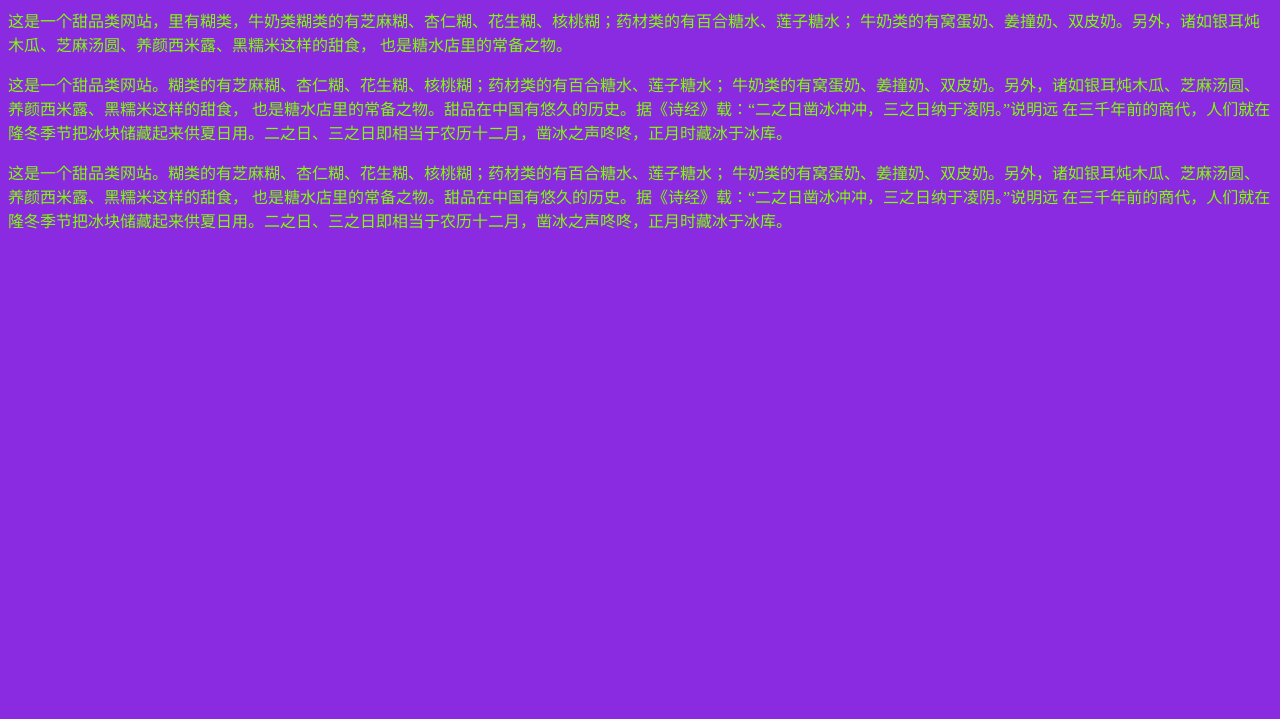
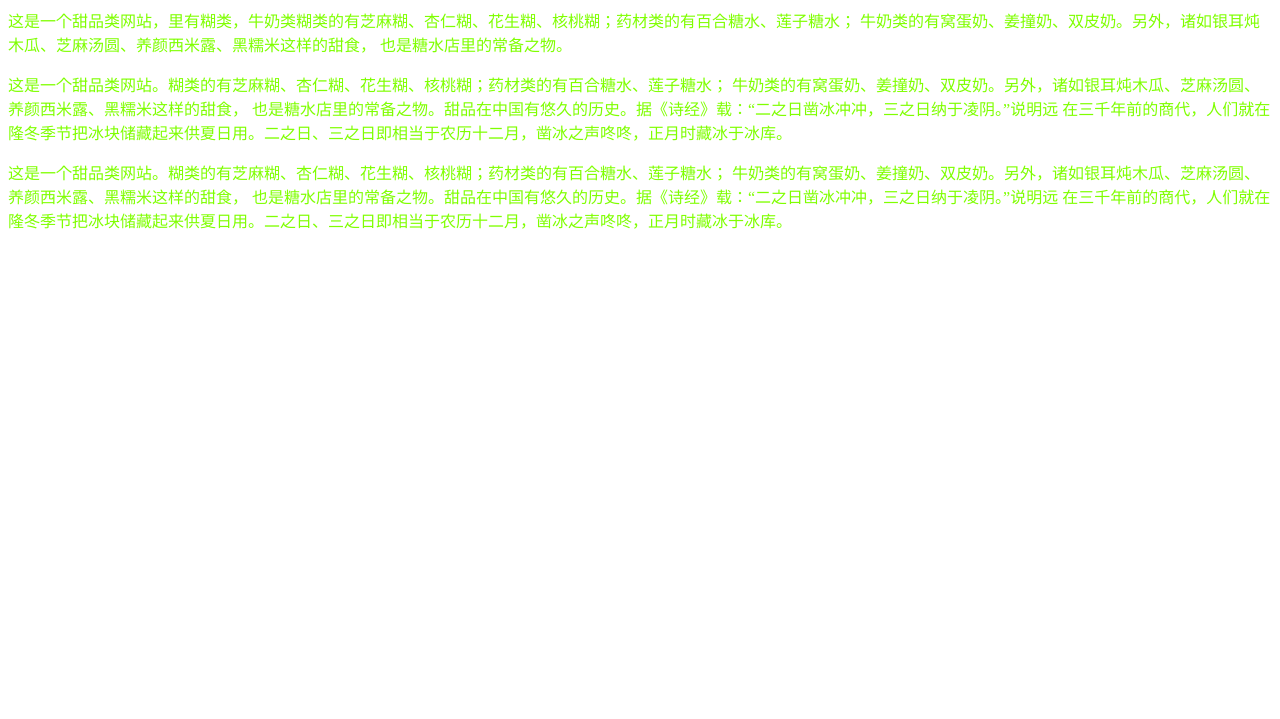
Before and after one commit to ykl187/ykl187.github-io, a plain HTML site: page index.html in a window 1280 px wide. Shown: the part 81-800 px from the top of the page. Drawn offline with Linux system fonts and the light colour scheme.

Commit message:
Update index.html

```diff
--- a/index.html
+++ b/index.html
@@ -5,9 +5,7 @@
     <meta name="viewport" content="width=device-width, initial-scale=1.0">
     <title>甜美时光</title>
     <style>
-        body{
-            background-color:blueviolet;
-        }
+
         p{
             color: chartreuse;
         }
```
